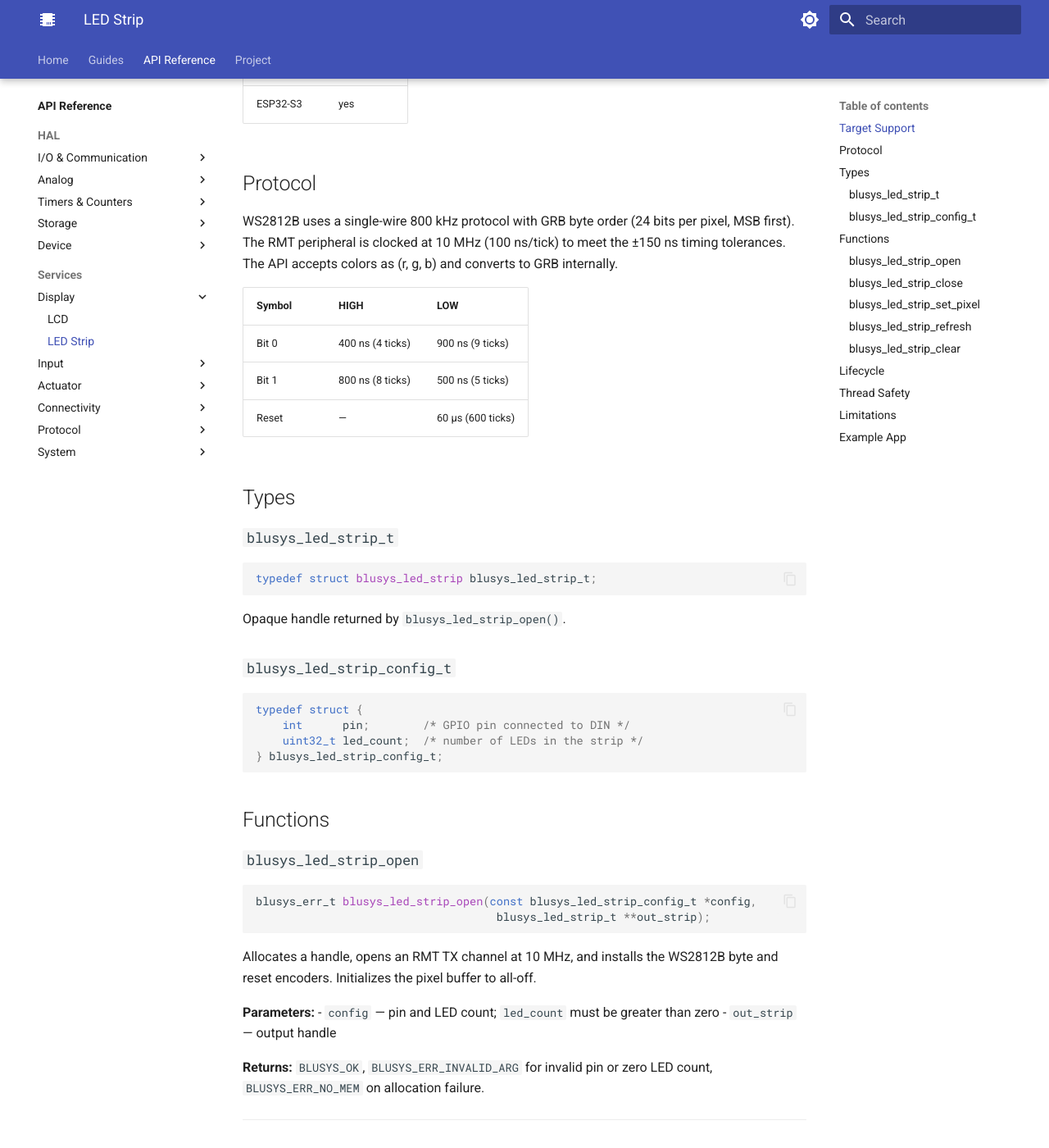
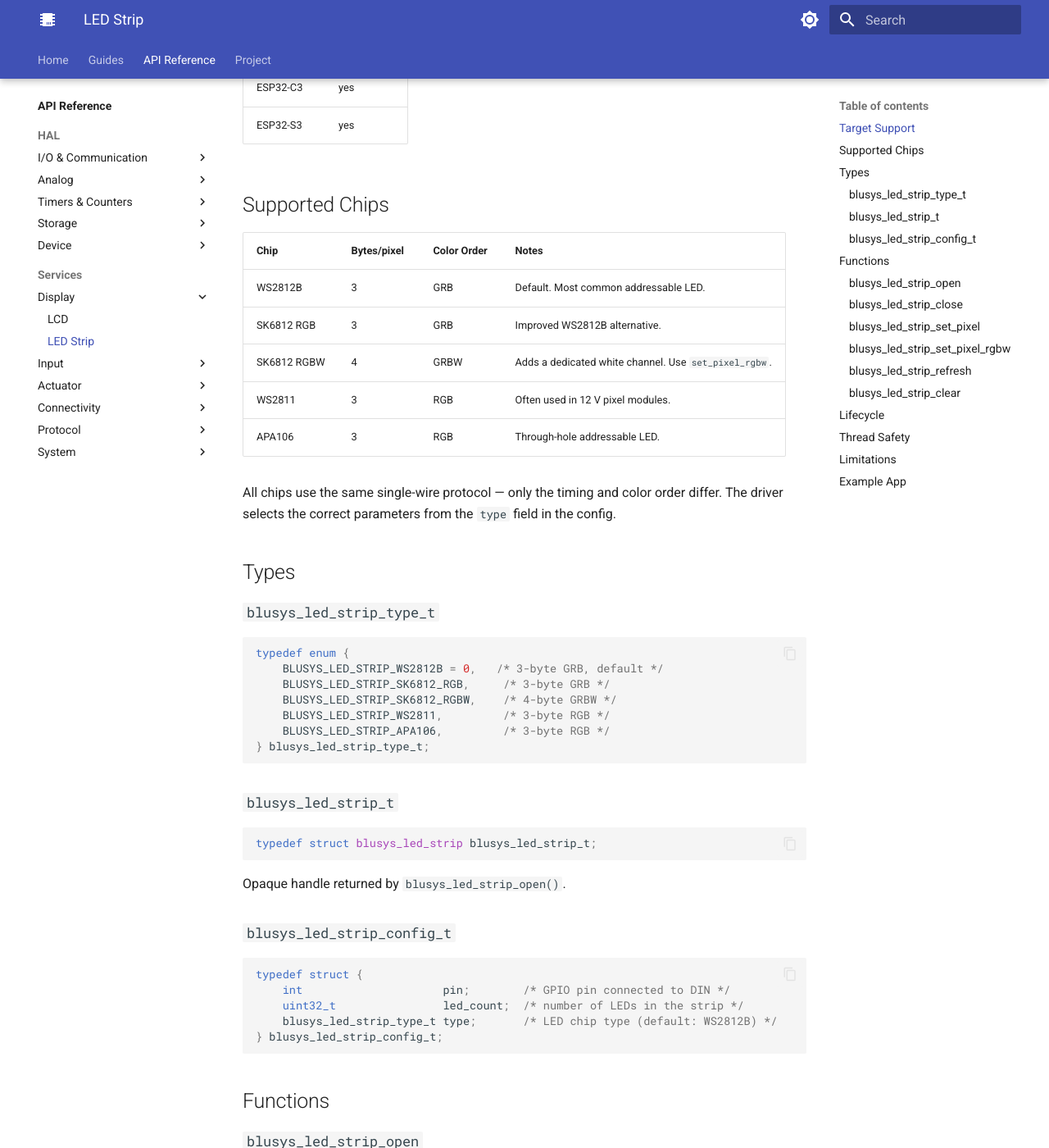
Before and after one commit to oguzkaganozt/blusys, an MkDocs documentation site: the page built from docs/modules/led_strip.md, in a window 1280 px wide and 1400 px high, scrolled down 520 px. Shown: the whole window at 82% size. Built offline with MkDocs 1.6.1 and Material for MkDocs 9.7.7, drawn with Linux system fonts in a browser that asks for light colours; some of the changed text lies outside the part shown.

Commit message:
Add multi-chip addressable LED strip support (WS2812B, SK6812, WS2811, APA106)
Generalize the LED strip driver from WS2812B-only to a table-driven design
supporting 5 chip types with per-chip timing, color order, and RGBW support.

Co-Authored-By: Claude Sonnet 4.6 <noreply@anthropic.com>

````diff
--- a/docs/modules/led_strip.md
+++ b/docs/modules/led_strip.md
@@ -1,6 +1,6 @@
 # LED Strip
 
-WS2812B addressable LED strip driver with single-wire GRB protocol via RMT at 10 MHz.
+Addressable LED strip driver supporting WS2812B, SK6812 (RGB and RGBW), WS2811, and APA106 via RMT at 10 MHz.
 
 !!! tip "Task Guide"
     For a step-by-step walkthrough, see [Drive an LED Strip](../guides/led-strip-basic.md).
@@ -13,17 +13,31 @@ WS2812B addressable LED strip driver with single-wire GRB protocol via RMT at 10
 | ESP32-C3 | yes |
 | ESP32-S3 | yes |
 
-## Protocol
+## Supported Chips
 
-WS2812B uses a single-wire 800 kHz protocol with GRB byte order (24 bits per pixel, MSB first). The RMT peripheral is clocked at 10 MHz (100 ns/tick) to meet the ±150 ns timing tolerances. The API accepts colors as (r, g, b) and converts to GRB internally.
+| Chip | Bytes/pixel | Color Order | Notes |
+|------|-------------|-------------|-------|
+| WS2812B | 3 | GRB | Default. Most common addressable LED. |
+| SK6812 RGB | 3 | GRB | Improved WS2812B alternative. |
+| SK6812 RGBW | 4 | GRBW | Adds a dedicated white channel. Use `set_pixel_rgbw`. |
+| WS2811 | 3 | RGB | Often used in 12 V pixel modules. |
+| APA106 | 3 | RGB | Through-hole addressable LED. |
 
-| Symbol | HIGH | LOW |
-|--------|------|-----|
-| Bit 0 | 400 ns (4 ticks) | 900 ns (9 ticks) |
-| Bit 1 | 800 ns (8 ticks) | 500 ns (5 ticks) |
-| Reset | — | 60 µs (600 ticks) |
+All chips use the same single-wire protocol — only the timing and color order differ. The driver selects the correct parameters from the `type` field in the config.
 
 ## Types
+
+### `blusys_led_strip_type_t`
+
+```c
+typedef enum {
+    BLUSYS_LED_STRIP_WS2812B = 0,   /* 3-byte GRB, default */
+    BLUSYS_LED_STRIP_SK6812_RGB,     /* 3-byte GRB */
+    BLUSYS_LED_STRIP_SK6812_RGBW,    /* 4-byte GRBW */
+    BLUSYS_LED_STRIP_WS2811,         /* 3-byte RGB */
+    BLUSYS_LED_STRIP_APA106,         /* 3-byte RGB */
+} blusys_led_strip_type_t;
+```
 
 ### `blusys_led_strip_t`
 
@@ -37,8 +51,9 @@ Opaque handle returned by `blusys_led_strip_open()`.
 
 ```c
 typedef struct {
-    int      pin;        /* GPIO pin connected to DIN */
-    uint32_t led_count;  /* number of LEDs in the strip */
+    int                     pin;        /* GPIO pin connected to DIN */
+    uint32_t                led_count;  /* number of LEDs in the strip */
+    blusys_led_strip_type_t type;       /* LED chip type (default: WS2812B) */
 } blusys_led_strip_config_t;
 ```
 
@@ -51,13 +66,14 @@ blusys_err_t blusys_led_strip_open(const blusys_led_strip_config_t *config,
                                     blusys_led_strip_t **out_strip);
 ```
 
-Allocates a handle, opens an RMT TX channel at 10 MHz, and installs the WS2812B byte and reset encoders. Initializes the pixel buffer to all-off.
+Allocates a handle, opens an RMT TX channel at 10 MHz, and installs the byte and reset encoders for the selected chip type. Initializes the pixel buffer to all-off.
 
 **Parameters:**
-- `config` — pin and LED count; `led_count` must be greater than zero
+
+- `config` — pin, LED count, and chip type; `led_count` must be greater than zero
 - `out_strip` — output handle
 
-**Returns:** `BLUSYS_OK`, `BLUSYS_ERR_INVALID_ARG` for invalid pin or zero LED count, `BLUSYS_ERR_NO_MEM` on allocation failure.
+**Returns:** `BLUSYS_OK`, `BLUSYS_ERR_INVALID_ARG` for invalid pin, zero LED count, or unknown type, `BLUSYS_ERR_NO_MEM` on allocation failure.
 
 ---
 
@@ -81,14 +97,38 @@ blusys_err_t blusys_led_strip_set_pixel(blusys_led_strip_t *strip,
                                          uint8_t r, uint8_t g, uint8_t b);
 ```
 
-Writes an (r, g, b) color into the internal pixel buffer. The strip does not update until `blusys_led_strip_refresh()` is called.
+Writes an (r, g, b) color into the internal pixel buffer. The driver converts to the chip's native color order internally. The strip does not update until `blusys_led_strip_refresh()` is called.
+
+For RGBW strips (SK6812 RGBW), this function sets the white channel to 0. Use `blusys_led_strip_set_pixel_rgbw()` to control the white channel.
 
 **Parameters:**
+
 - `strip` — handle
 - `index` — zero-based LED index; must be less than `led_count`
-- `r`, `g`, `b` — color components (0–255 each)
+- `r`, `g`, `b` — color components (0-255 each)
 
 **Returns:** `BLUSYS_OK`, `BLUSYS_ERR_INVALID_ARG` if `index` is out of range.
+
+---
+
+### `blusys_led_strip_set_pixel_rgbw`
+
+```c
+blusys_err_t blusys_led_strip_set_pixel_rgbw(blusys_led_strip_t *strip,
+                                              uint32_t index,
+                                              uint8_t r, uint8_t g, uint8_t b,
+                                              uint8_t w);
+```
+
+Writes an (r, g, b, w) color into the internal pixel buffer. Only valid for 4-byte RGBW strip types (SK6812 RGBW).
+
+**Parameters:**
+
+- `strip` — handle
+- `index` — zero-based LED index; must be less than `led_count`
+- `r`, `g`, `b`, `w` — color components (0-255 each)
+
+**Returns:** `BLUSYS_OK`, `BLUSYS_ERR_INVALID_ARG` if `index` is out of range, `BLUSYS_ERR_NOT_SUPPORTED` if the strip type is not RGBW.
 
 ---
 
@@ -101,6 +141,7 @@ blusys_err_t blusys_led_strip_refresh(blusys_led_strip_t *strip, int timeout_ms)
 Transmits the current pixel buffer to the strip via RMT, followed by a reset pulse to latch the data. Blocks until both transmissions complete.
 
 **Parameters:**
+
 - `strip` — handle
 - `timeout_ms` — milliseconds to wait; use `BLUSYS_TIMEOUT_FOREVER` to block indefinitely
 
@@ -124,24 +165,25 @@ Sets all pixels to off (0, 0, 0) and calls `blusys_led_strip_refresh()`.
 
 ```
 blusys_led_strip_open()
-    │
-    ├── blusys_led_strip_set_pixel()   ← paint pixels into buffer
-    ├── blusys_led_strip_refresh()     ← transmit buffer to hardware
-    │
-    └── blusys_led_strip_close()
+    |
+    |-- blusys_led_strip_set_pixel()        <- paint RGB pixels
+    |-- blusys_led_strip_set_pixel_rgbw()   <- paint RGBW pixels (SK6812 RGBW only)
+    |-- blusys_led_strip_refresh()          <- transmit buffer to hardware
+    |
+    +-- blusys_led_strip_close()
 ```
 
 ## Thread Safety
 
-- `set_pixel` writes only to the internal pixel buffer and does not acquire a lock. If two tasks share a handle and write different pixels, they must coordinate externally before calling `refresh`.
+- `set_pixel` and `set_pixel_rgbw` write only to the internal pixel buffer and do not acquire a lock. If two tasks share a handle and write different pixels, they must coordinate externally before calling `refresh`.
 - `refresh` and `clear` hold the internal mutex for the entire transmit duration. A concurrent `refresh` from another task blocks until the current one finishes.
 - Do not call `close` concurrently with `refresh` or `clear` on the same handle.
 
 ## Limitations
 
-- WS2812B protocol only (GRB, 800 kHz). SK6812 RGBW is not supported.
 - No async transmit; `refresh` and `clear` block the calling task.
 - One RMT channel per handle; maximum simultaneous strips is limited by available RMT channels on the target.
+- RGBW functions return `BLUSYS_ERR_NOT_SUPPORTED` when used with 3-byte strip types.
 
 ## Example App
 
````
Also changed, not shown: other parts of docs/modules/led_strip.md (+1 -1 lines), docs/guides/led-strip-basic.md (+26 -6 lines), 3 other files.
